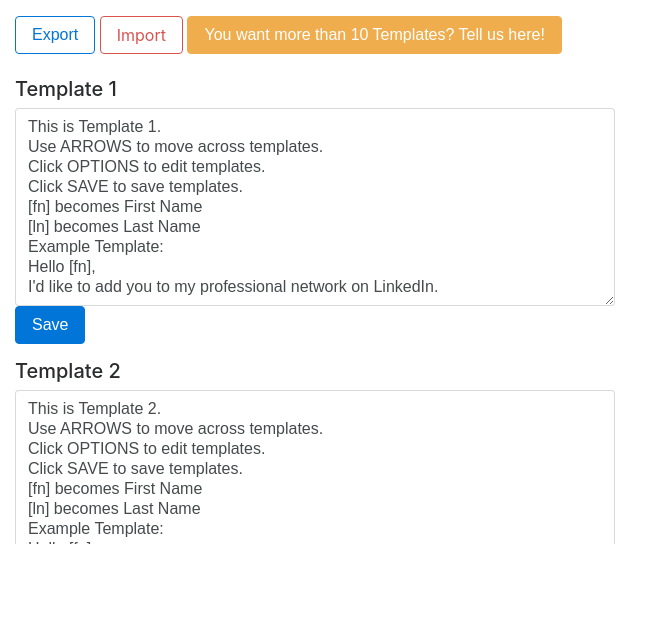
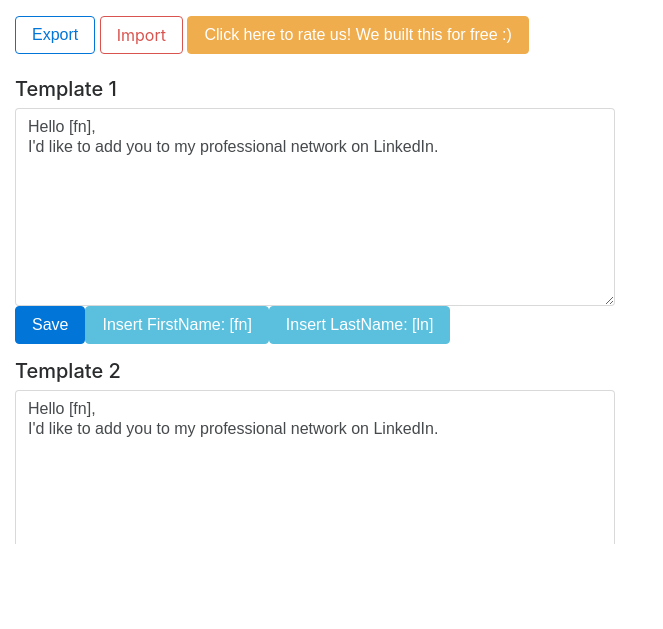
Before and after one commit to bcigdemoglu/LinkedinTemplater, a browser extension: page options.html in a window 1280 px wide. Shown: the whole page, without its empty margins (0-663 px from the left). Drawn offline with Linux system fonts and the light colour scheme.

Commit message:
Improve options page

```diff
--- a/background.js
+++ b/background.js
@@ -13,8 +13,6 @@ firebase.initializeApp(dbConfig);
 
 // Send anonymous logging to improve user experience
 function logActionDB(action) { // eslint-disable-line no-unused-vars
-    return true;
-    /*
     return getUid().then(({uid, newUser}) => {
         const logData = {
             uid,
@@ -33,7 +31,6 @@ function logActionDB(action) { // eslint-disable-line no-unused-vars
         // which begins when the extension is enabled
         actionNum++;
     });
-    */
 }
 
 const showOptions = () => {
--- a/content.js
+++ b/content.js
@@ -104,7 +104,7 @@ function updateNames() {
     }
 
     const namesSelector = document.querySelector("head > title").innerHTML;
-    const nameRegexp = /(\S+(?:\s?\S*?)*?)\s(\S*) +\| LinkedIn$/g;
+    const nameRegexp = /([a-zA-Z]+(?:\s?\S*?)*?)\s(\S*) +\| LinkedIn$/g;
     const names = nameRegexp.exec(namesSelector);
     firstName = toTitleCase(names[1]);
     lastName = toTitleCase(names[2]);
@@ -116,7 +116,7 @@ function constructButtons() {
 
     options = document.createElement("div");
     options.setAttribute("id", "templater-opts");
-    options.innerHTML = "Templater Options";
+    options.innerHTML = "Edit Templates";
 
     defT = document.createElement("input");
     defT.setAttribute("id", "templater-deft");
--- a/options.html
+++ b/options.html
@@ -18,12 +18,14 @@
           Import <input type="file" id='import' style="display: none;" multiple>
       </span>
   </label>
-  <button class="btn btn-warning" id="tellus">You want more than 10 Templates? Tell us here!</button>
+  <button class="btn btn-warning" id="tellus">Click here to rate us! We built this for free :)</button>
 	<p id="sep"></p>
 	<div id="templater" class="form-group"></div>
 
     <div class="status" id="status"></div>
     <button class="btn btn-md btn-primary save" id="save">Save</button>
+    <button class="btn btn-md btn-info fnbtn" id="fn">Insert FirstName: [fn]</button>
+    <button class="btn btn-md btn-info lnbtn" id="ln">Insert LastName: [ln]</button>
 
     <script src="js/helpers.js"></script>
     <script src="options.js"></script>
--- a/options.js
+++ b/options.js
@@ -91,7 +91,7 @@ function restore_options() {
     });
     $("#export").click(export_templates);
     $("#tellus").click(() =>
-        location.href="https://chrome.google.com/webstore/detail/linkedin-templater/jfhnijpfdeddconibjjjmlboahkiback/support");
+        location.href="https://chrome.google.com/webstore/detail/linkedin-templater/jfhnijpfdeddconibjjjmlboahkiback/reviews");
 }
 
 function getTemplateList() {
@@ -105,10 +105,18 @@ function getTemplateList() {
 
 function createPage() {
     var contain = document.getElementById("templater");
-    // Copy save button
+    // Clone save button
     var savebtn = document.getElementById("save").cloneNode(true);
     savebtn.removeAttribute("id");
     document.getElementById("save").remove();
+    // Clone add first name button
+    const fnbtn = document.getElementById("fn").cloneNode(true);
+    fnbtn.removeAttribute("id");
+    document.getElementById("fn").remove();
+    // Clone add last name button
+    const lnbtn = document.getElementById("ln").cloneNode(true);
+    lnbtn.removeAttribute("id");
+    document.getElementById("ln").remove();
     // Copy separator
     var separator = document.getElementById("sep").cloneNode(true);
     separator.removeAttribute("id");
@@ -135,26 +143,31 @@ function createPage() {
         tempText.setAttribute("rows", "9");
         tempText.setAttribute("cols", "100");
         tempText.setAttribute("style", "width: 600px !important;");
-        tempText.innerHTML = "This is Template "+i+".\n"+
-                "Use ARROWS to move across templates.\n"+
-                "Click OPTIONS to edit templates.\n"+
-                "Click SAVE to save templates.\n"+
-                "[fn] becomes First Name\n"+
-                "[ln] becomes Last Name\n"+
-                "Example Template:\n"+
-                "Hello [fn],\nI'd like to add you to my professional network on LinkedIn.";
+        tempText.value =
+            "Hello [fn],\nI'd like to add you to my professional network on LinkedIn.";
         pbody.appendChild(tempText);
         pbody.appendChild(savebtn.cloneNode(true));
+        pbody.appendChild(fnbtn.cloneNode(true));
+        pbody.appendChild(lnbtn.cloneNode(true));
         pbody.appendChild(status.cloneNode(true));
         pbody.appendChild(separator.cloneNode(true));
         ppri.appendChild(pbody);
         contain.appendChild(ppri);
     }
 
-    var saveRA = document.getElementsByClassName("save");
-    for (var butnum = 0; butnum < saveRA.length; butnum++) {
+    const saveRA = document.getElementsByClassName("save");
+    const fnbtnRA = document.getElementsByClassName("fnbtn");
+    const lnbtnRA = document.getElementsByClassName("lnbtn");
+    for (var butnum = 0; butnum < numTemplates; butnum++) {
         saveRA[butnum].addEventListener("click", save_options, false);
         saveRA[butnum].number = butnum;
+        const tempText = document.getElementById(`temp${butnum+1}`);
+        $(fnbtnRA[butnum]).on("click", () => {
+            tempText.value = tempText.value + "[fn]";
+        });
+        $(lnbtnRA[butnum]).on("click", () => {
+            tempText.value = tempText.value + "[ln]";
+        });
     }
     $("#templater").css("overflow-y", "scroll");
     $("#templater").height($("#templater").children().height()*175/100);
--- a/package.json
+++ b/package.json
@@ -1,6 +1,6 @@
 {
   "name": "linkedintemplater",
-  "version": "4.0.0",
+  "version": "5.0.0",
   "description": "An ultra simple extension for using templates on Linkedin",
   "main": "content.js",
   "scripts": {
```
Also changed, not shown: manifest.json.
